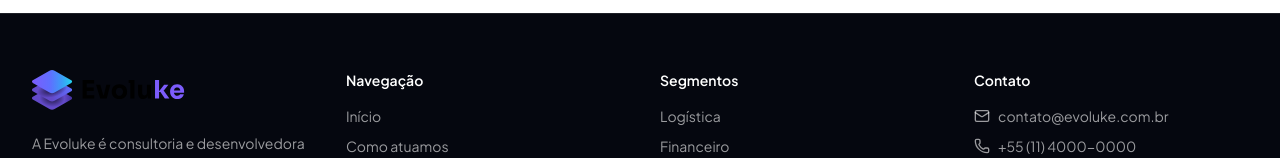
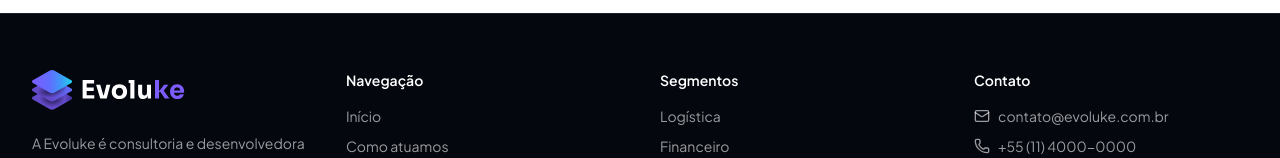
Before and after one commit to Schulzbnu/evoluke_site, a Next.js app: page /contato in a window 1280 px wide. Shown: the part 1149-1307 px from the top of the page. Built offline with nearby package versions, Linux system fonts and the light colour scheme.

Commit message:
Update site.ts

```diff
--- a/data/site.ts
+++ b/data/site.ts
@@ -35,7 +35,7 @@ export const branding = {
   /** Caminho público da logo principal (fundos claros). Vazio = usa o wordmark em texto. */
   logo: "/brand/logo.svg",
   /** Logo para fundos escuros (rodapé). Vazio = usa `logo`. */
-  logoLight: "",
+  logoLight: "/brand/logo-light.svg",
   /** Texto alternativo da logo (acessibilidade). */
   logoAlt: `${site.nome} — logotipo`,
   /** Dimensões intrínsecas da logo, em pixels (necessárias para o next/image). */
```
